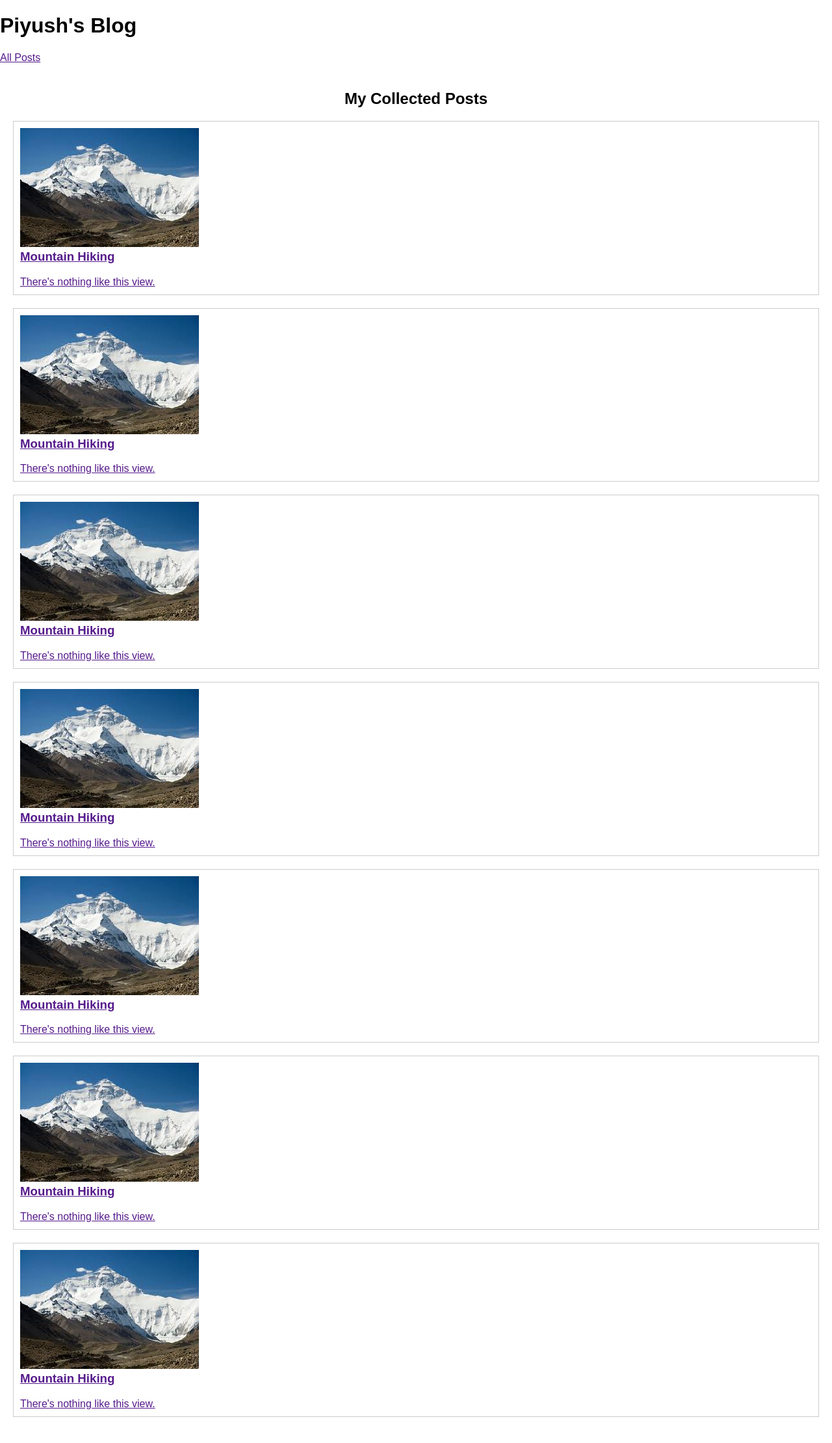
After one commit to piyushnksingh/Django, a Django app: template my_site/blog/templates/blog/all-posts.html in a window 1280 px wide. The commit adds this page. Shown: the whole page at 65% size. Run offline with Django 5.2, Linux system fonts and the light colour scheme; the template is opened without the code that fills it, so the values that code supplies are empty.

Commit message:
completed upto 05[008]

```diff
--- /dev/null
+++ b/my_site/blog/static/blog/all-posts.css
@@ -0,0 +1,33 @@
+/* all-posts.css */
+
+#all-posts {
+    padding: 20px;
+  }
+
+  #all-posts h2 {
+    text-align: center;
+    margin-bottom: 20px;
+  }
+
+  #all-posts ul {
+    list-style-type: none;
+    padding: 0;
+  }
+
+  #all-posts ul li {
+    margin-bottom: 20px;
+  }
+
+  /* Style the content of the included post.html */
+  .post {
+    border: 1px solid #ccc;
+    padding: 10px;
+  }
+
+  .post h3 {
+    margin-top: 0;
+  }
+
+  .post p {
+    margin-bottom: 0;
+  }
--- a/my_site/blog/static/blog/index.css
+++ b/my_site/blog/static/blog/index.css
@@ -33,7 +33,9 @@
   }
 
   #welcome img {
-    border-radius: 50%;
+    border-radius: 5%;
+    max-width: 100%;
+    height: auto;
   }
 
   /* Latest Posts Section */
--- /dev/null
+++ b/my_site/blog/templates/blog/all-posts.html
@@ -0,0 +1,26 @@
+{% extends "base.html" %}
+{% load static %}
+
+{% block title %}
+    All blogs
+{% endblock title %}
+
+{% block css_files%}
+<link rel="stylesheet" href={% static "blog/post.css" %}>
+    <link rel="stylesheet" href={% static "blog/all-posts.css" %}>
+{% endblock css_files%}
+
+{% block content %}
+    <section id="all-posts">
+        <h2>My Collected Posts</h2>
+        <ul>
+            {% include "blog/includes/post.html" %}
+            {% include "blog/includes/post.html" %}
+            {% include "blog/includes/post.html" %}
+            {% include "blog/includes/post.html" %}
+            {% include "blog/includes/post.html" %}
+            {% include "blog/includes/post.html" %}
+            {% include "blog/includes/post.html" %}
+        </ul>
+        </section>
+{% endblock content %}
--- /dev/null
+++ b/my_site/blog/templates/blog/includes/post.html
@@ -0,0 +1,13 @@
+{% load static %}
+
+<li>
+    <article class="post">
+        <a href="">
+            <img src={% static "/blog/images/mountain.jpg"%} alt=-"mountain Hiking"/>
+            <div class="post__content">
+                <h3>Mountain Hiking</h3>
+                <p>There's nothing like this view.</p>
+            </div>
+        </a>
+    </article>
+</li>
--- a/my_site/blog/views.py
+++ b/my_site/blog/views.py
@@ -4,7 +4,7 @@ def starting_page(request):
     return render(request,"blog/index.html")
 
 def posts(request):
-    pass
+    return render(request,"blog/all-posts.html")
 
 def post_detail(request):
     pass
--- a/my_site/templates/base.html
+++ b/my_site/templates/base.html
@@ -10,6 +10,12 @@
     {% block css_files %}{% endblock css_files %}
   </head>
   <body>
+    <header id="main-navigation">
+      <h1><a gref="">Piyush's Blog</a></h1>
+      <nav>
+          <a href="">All Posts</a>
+      </nav>
+    </header>
    {% block content %}{% endblock content %}
   </body>
 </html>
```
Also changed, not shown: my_site/blog/templates/blog/index.html (+3 -21 lines), my_site/blog/static/blog/post.css (added).
